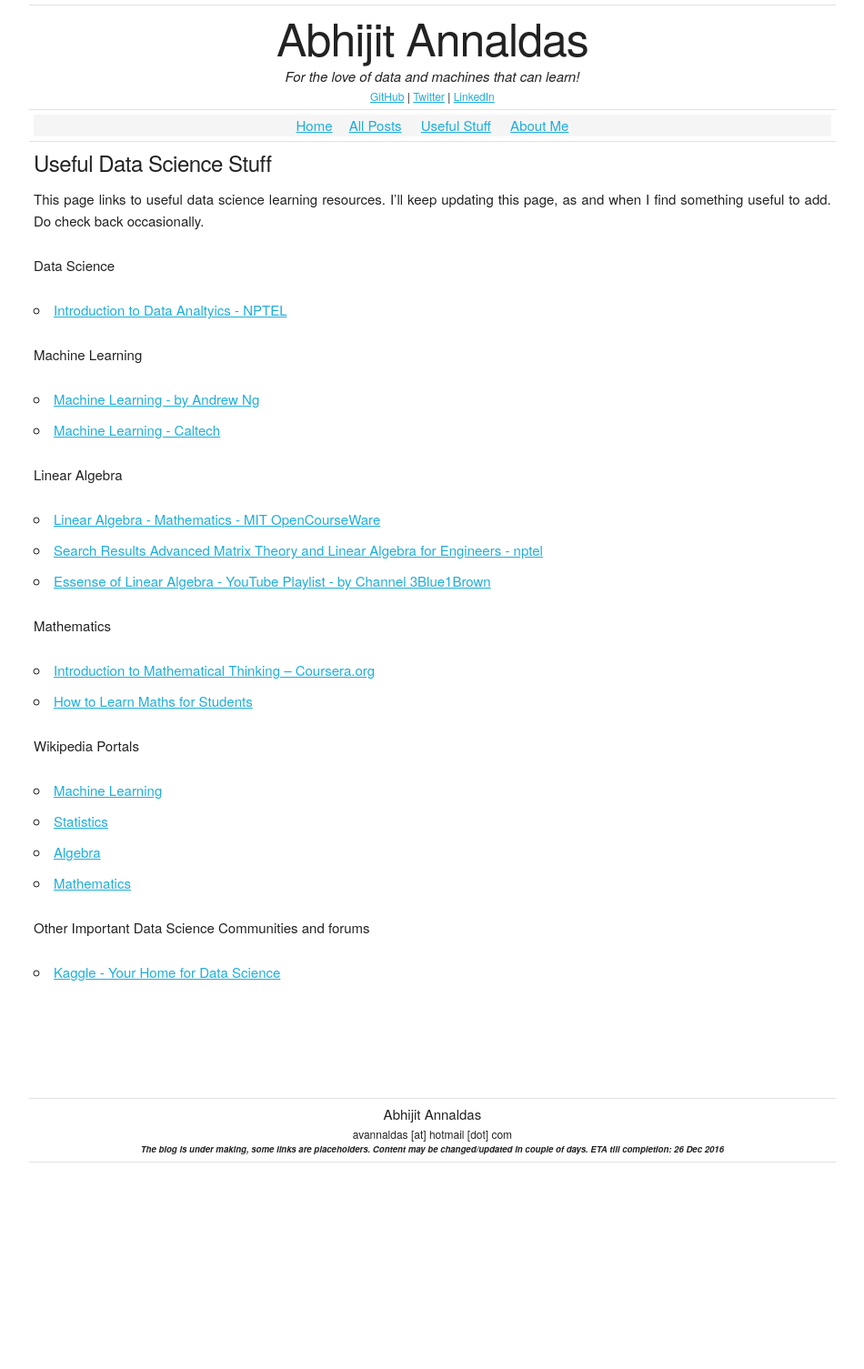
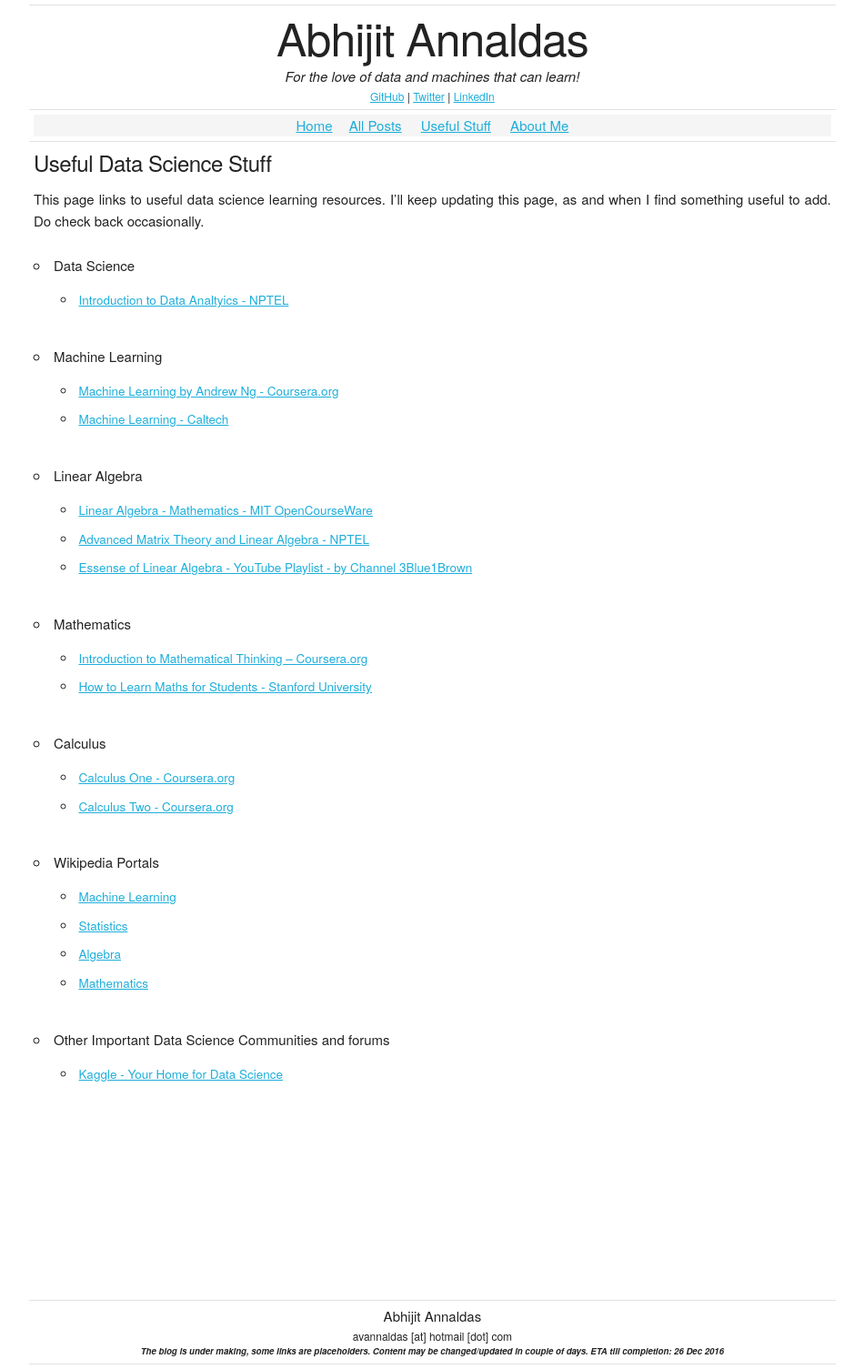
Before and after one commit to devm1023/ML_project, a Jekyll site: the page built from pages/useful-stuff.markdown, in a window 1280 px wide. Shown: the whole page at 91% size, without its empty margins (123-1073 px from the left). Built offline with Jekyll 4.4.1, drawn with Linux system fonts in a browser that asks for light colours; some web fonts are replaced; before the commit the page ends 1283 px from its top, so only the background shows below that.

Commit message:
useful-stuff converted to html inside markdown

```diff
--- a/pages/useful-stuff.markdown
+++ b/pages/useful-stuff.markdown
@@ -6,27 +6,50 @@ permalink: /useful-stuff/
 
 This page links to useful data science learning resources. I'll keep updating this page, as and when I find something useful to add. Do check back occasionally.
 
-Data Science
-  * [Introduction to Data Analtyics - NPTEL](http://nptel.ac.in/courses/110106064/1){:target="_blank"}
-
-Machine Learning
-  * [Machine Learning - by Andrew Ng](https://www.coursera.org/learn/machine-learning){:target="_blank"}
-  * [Machine Learning - Caltech](https://www.youtube.com/playlist?list=PLD63A284B7615313A){:target="_blank"}
-
-Linear Algebra
-  * [Linear Algebra - Mathematics - MIT OpenCourseWare](https://ocw.mit.edu/courses/mathematics/18-06-linear-algebra-spring-2010/){:target="_blank"}
-  * [Search Results Advanced Matrix Theory and Linear Algebra for Engineers - nptel](http://nptel.ac.in/courses/111108066/){:target="_blank"}
-  * [Essense of Linear Algebra - YouTube Playlist - by Channel 3Blue1Brown](https://www.youtube.com/playlist?list=PLZHQObOWTQDPD3MizzM2xVFitgF8hE_ab){:target="_blank"}
-
-Mathematics
-  * [Introduction to Mathematical Thinking – Coursera.org](https://www.coursera.org/learn/mathematical-thinking){:target="_blank"}
-  * [How to Learn Maths for Students](https://lagunita.stanford.edu/courses/Education/EDUC115-S/Spring2014/about){:target="_blank"}
-
-Wikipedia Portals
-  * [Machine Learning](https://en.wikipedia.org/wiki/Portal:Machine_learning){:target="_blank"}
-  * [Statistics](https://en.wikipedia.org/wiki/Portal:Statistics){:target="_blank"}
-  * [Algebra](https://en.wikipedia.org/wiki/Portal:Algebra){:target="_blank"}
-  * [Mathematics](https://en.wikipedia.org/wiki/Portal:Mathematics){:target="_blank"}
-
-Other Important Data Science Communities and forums
-  * [Kaggle - Your Home for Data Science](https://www.kaggle.com/){:target="_blank"}
+<ul>
+	<li>Data Science</li>
+	<ul>
+		<li><A href="http://nptel.ac.in/courses/110106064/1" target="_blank">Introduction to Data Analtyics - NPTEL</A></li>
+	</ul>
+	<br />
+	<li>Machine Learning</li>
+	<ul>
+		<li><A href="https://www.coursera.org/learn/machine-learning" target="_blank">Machine Learning by Andrew Ng - Coursera.org</A></li>
+		<li><A href="https://www.youtube.com/playlist?list=PLD63A284B7615313A" target="_blank">Machine Learning - Caltech</A></li>
+	</ul>
+	<br />
+	<li>Linear Algebra</li>
+	<ul>
+		<li><A href="https://ocw.mit.edu/courses/mathematics/18-06-linear-algebra-spring-2010/" target="_blank">Linear Algebra - Mathematics - MIT OpenCourseWare</A></li>
+		<li><A href="http://nptel.ac.in/courses/111108066" target="_blank">Advanced Matrix Theory and Linear Algebra - NPTEL</A></li>
+		<li><A href="https://www.youtube.com/playlist?list=PLZHQObOWTQDPD3MizzM2xVFitgF8hE_ab" target="_blank">Essense of Linear Algebra - YouTube Playlist - by Channel 3Blue1Brown</A></li>
+	</ul>
+	<br />
+	<li>Mathematics</li>
+	<ul>
+		<li><A href="https://www.coursera.org/learn/mathematical-thinking" target="_blank">Introduction to Mathematical Thinking – Coursera.org</A></li>
+		<li><A href="https://lagunita.stanford.edu/courses/Education/EDUC115-S/Spring2014/about" target="_blank">How to Learn Maths for Students - Stanford University</A></li>
+	</ul>
+	<br />
+	<li>Calculus</li>
+	<ul>
+		<li><A href="https://www.coursera.org/learn/calculus1" target="_blank">Calculus One - Coursera.org</A></li>
+		<li><A href="https://www.coursera.org/learn/advanced-calculus" target="_blank">Calculus Two - Coursera.org</A></li>
+	</ul>
+	<br />
+	<li>Wikipedia Portals</li>
+	<ul>
+		<li><A href="https://en.wikipedia.org/wiki/Portal:Machine_learning" target="_blank">Machine Learning</A></li>
+		<li><A href="https://en.wikipedia.org/wiki/Portal:Statistics" target="_blank">Statistics</A></li>
+		<li><A href="https://en.wikipedia.org/wiki/Portal:Algebra" target="_blank">Algebra</A></li>
+		<li><A href="https://en.wikipedia.org/wiki/Portal:Mathematics" target="_blank">Mathematics</A></li>
+	</ul>
+	<br />
+	<li>Other Important Data Science Communities and forums</li>
+	<ul>
+		<li><A href="https://www.kaggle.com/" target="_blank">Kaggle - Your Home for Data Science</A></li>
+	</ul>
+	<br />
+</ul>
+<br />
+<br />
```
